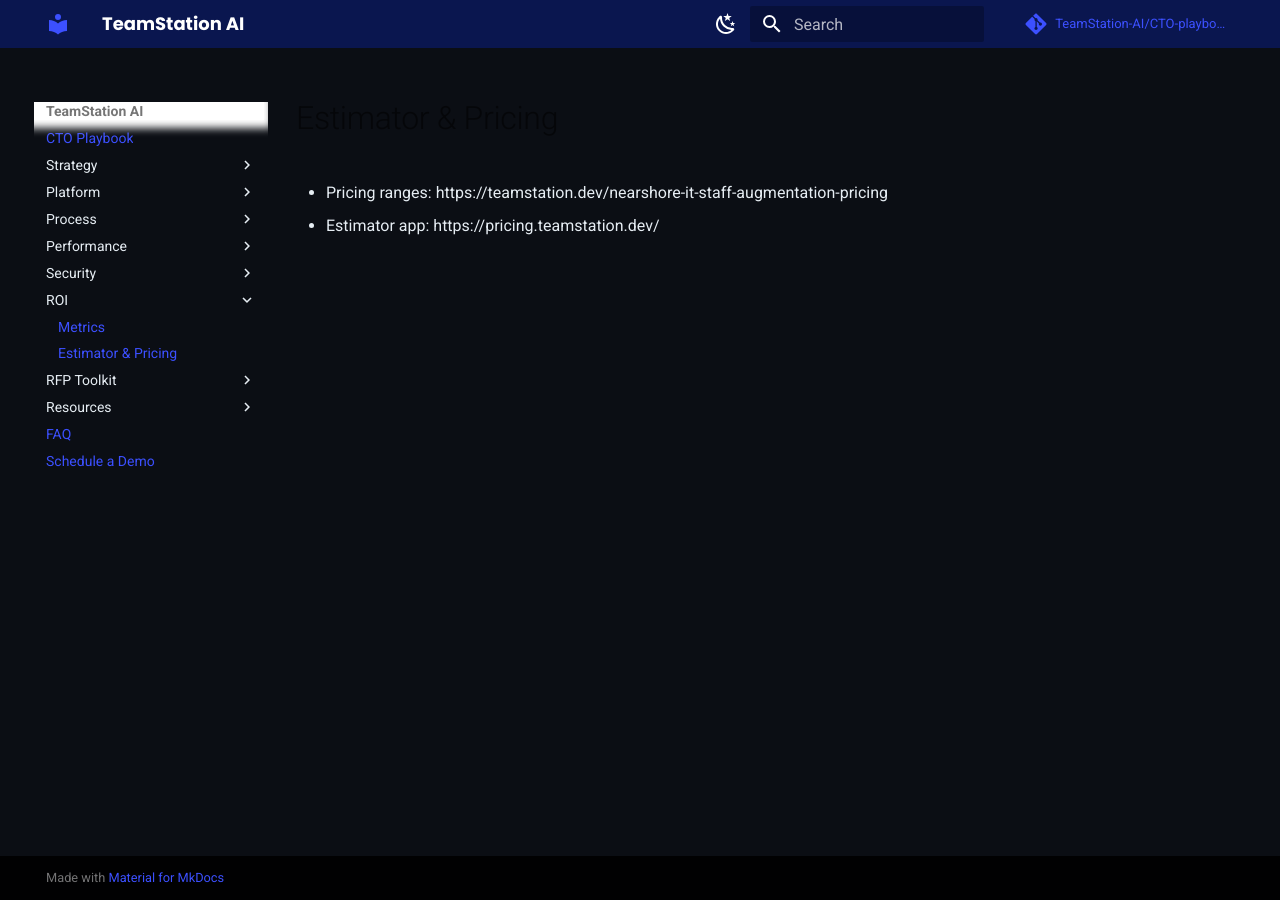
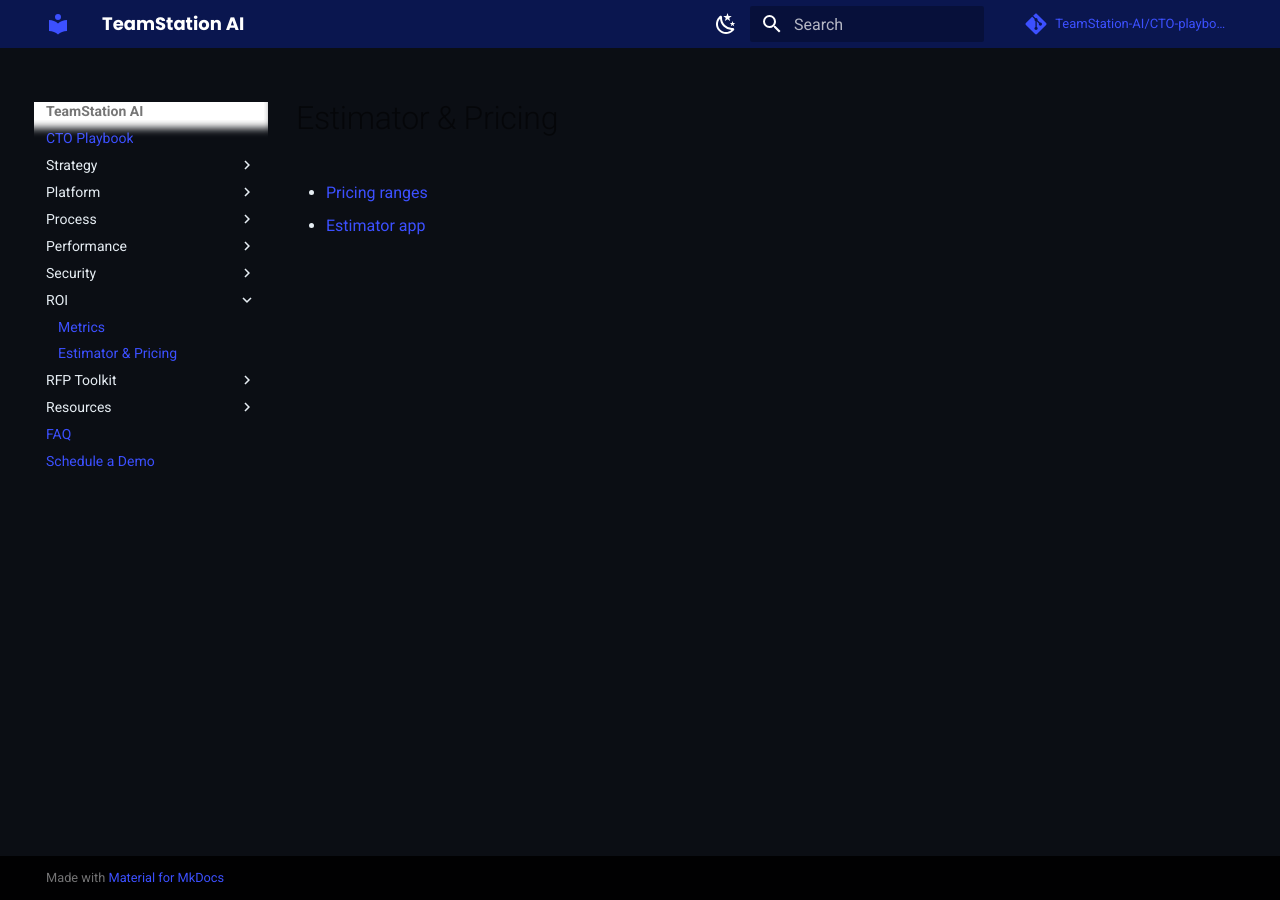
Before and after one commit to TeamStation-AI/CTO-playbook, an MkDocs documentation site: the page built from docs/roi/estimator-links.md, in a window 1280 px wide. Built offline with MkDocs 1.6.1 and Material for MkDocs 9.7.7, drawn with Linux system fonts in a browser that asks for light colours; comment, search, counter and statistics services are not loaded.

Commit message:
Fix inactive pricing links by converting bare URLs to explicit Markdown links
Co-authored-by: TeamstationAI <81392063+TeamstationAI@users.noreply.github.com>

```diff
--- a/docs/roi/estimator-links.md
+++ b/docs/roi/estimator-links.md
@@ -1,4 +1,4 @@
 # Estimator & Pricing
 
-- Pricing ranges: https://teamstation.dev/nearshore-it-staff-augmentation-pricing
-- Estimator app: https://pricing.teamstation.dev/
+- [Pricing ranges](https://teamstation.dev/nearshore-it-staff-augmentation-pricing)
+- [Estimator app](https://pricing.teamstation.dev/)
```
